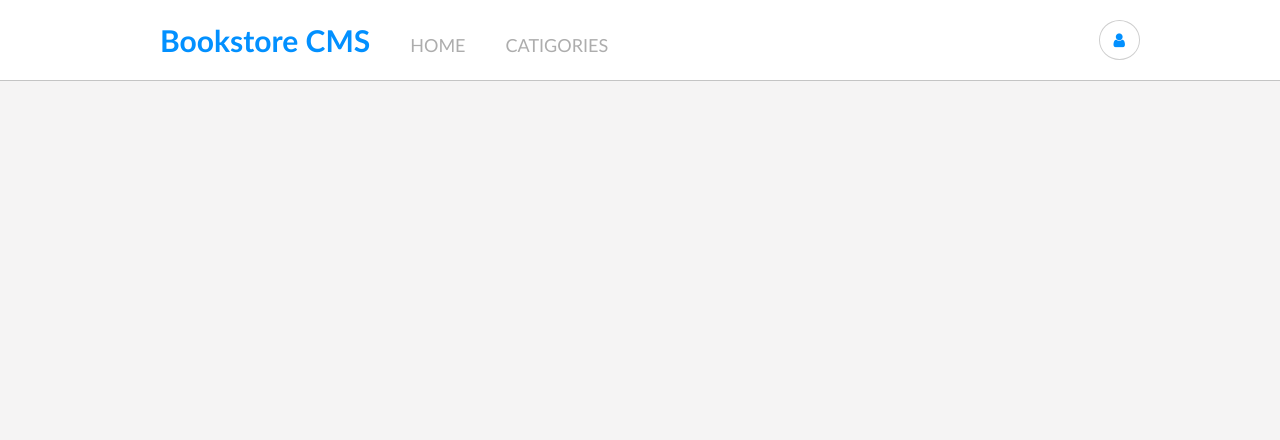
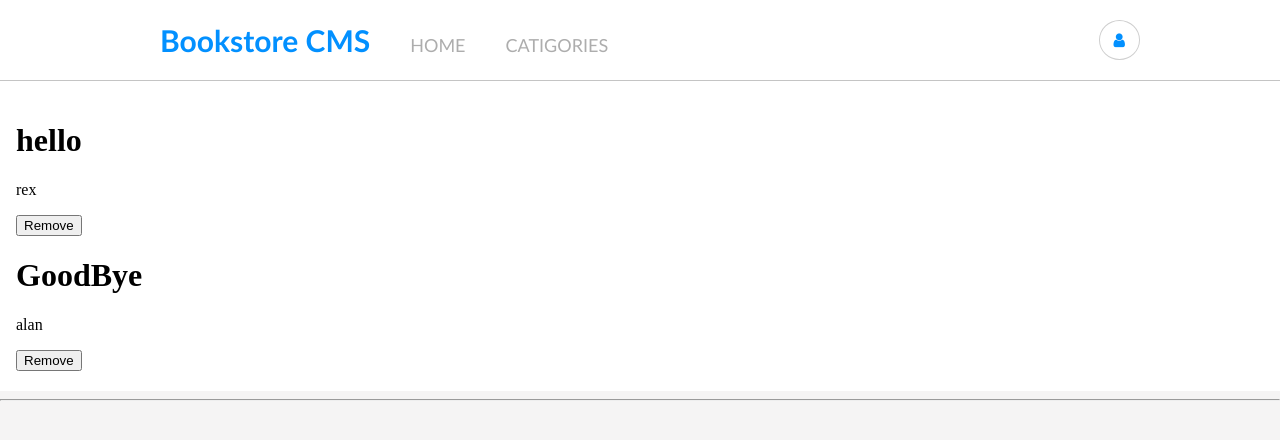
Before and after one commit to alanluqman/bookstore, a React (Create React App) app: page / in a window 1280 px wide. Shown: the top 440 px of the page. Built offline with nearby package versions, Linux system fonts and the light colour scheme.

Commit message:
Create books and book component

```diff
--- a/src/App.js
+++ b/src/App.js
@@ -1,6 +1,7 @@
 import React from 'react';
 import { BrowserRouter, Routes, Route } from 'react-router-dom';
 import './App.css';
+import Books from './components/books';
 import Navigation from './components/navigation';
 
 function App() {
@@ -9,7 +10,7 @@ function App() {
       <BrowserRouter>
         <Navigation />
         <Routes>
-          <Route />
+          <Route path="/" element={<Books />} />
         </Routes>
       </BrowserRouter>
     </>
--- /dev/null
+++ b/src/components/book.js
@@ -0,0 +1,14 @@
+/* eslint-disable react/prop-types */
+
+function Book(props) {
+  const { title, author } = props;
+  return (
+    <div>
+      <h1>{title}</h1>
+      <p>{author}</p>
+      <button type="button">Remove</button>
+    </div>
+  );
+}
+
+export default Book;
--- /dev/null
+++ b/src/components/books.css
@@ -0,0 +1,4 @@
+.books-holder {
+  background-color: white;
+  padding: 20px 16px;
+}
--- /dev/null
+++ b/src/components/books.js
@@ -0,0 +1,18 @@
+/* eslint-disable max-len */
+import { useState } from 'react';
+import Book from './book';
+import './books.css';
+
+function Books() {
+  const [books] = useState([{ id: 'book1', title: 'hello', author: 'rex' }, { id: 'book2', title: 'GoodBye', author: 'alan' }]);
+  return (
+    <>
+      <div className="books-holder">
+        {books.map((book) => <Book key={book.id} title={book.title} author={book.author} />)}
+      </div>
+      <hr />
+    </>
+  );
+}
+
+export default Books;
```
